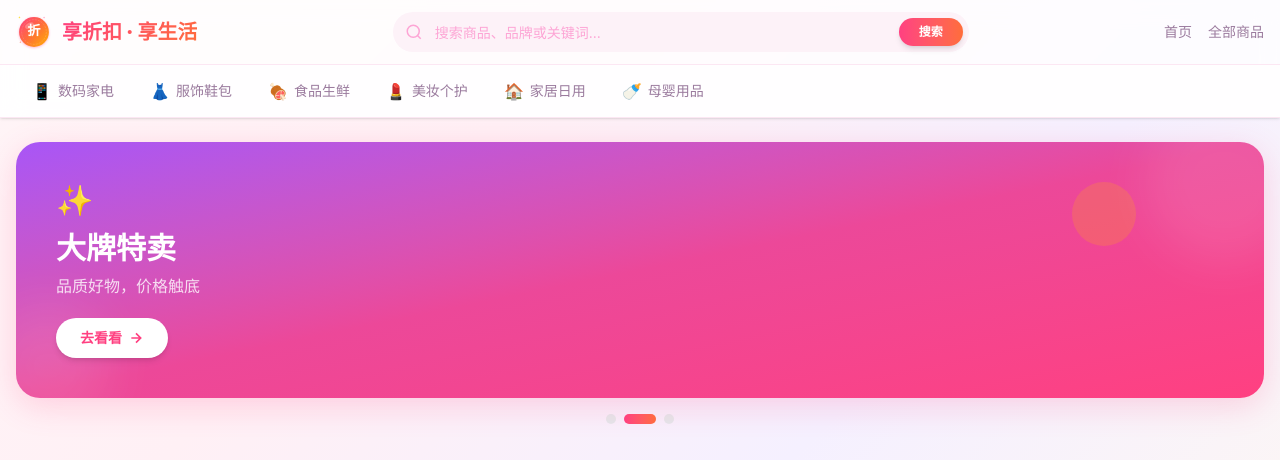
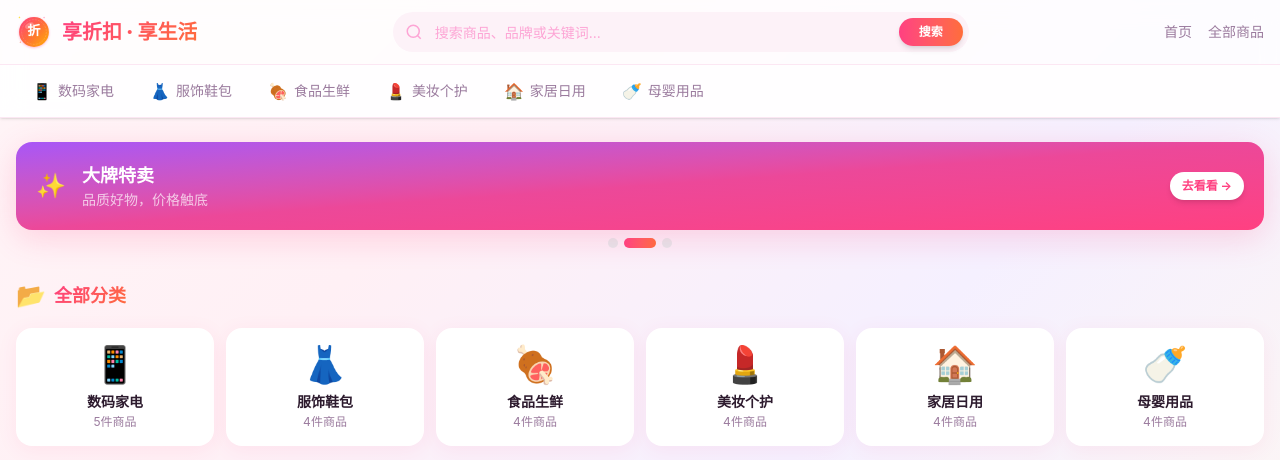
Before and after one commit to sunkirin/shopping-guide, a React (Vite) app: page / in a window 1280 px wide. Shown: the top 460 px of the page. Built offline with nearby package versions, Linux system fonts and the light colour scheme; no server answers.

Commit message:
style: 缩小HeroBanner横幅，改为横向紧凑布局

```diff
--- a/src/components/home/HeroBanner.tsx
+++ b/src/components/home/HeroBanner.tsx
@@ -41,32 +41,26 @@ export default function HeroBanner() {
     <div className="relative mb-8">
       <div
         key={current}
-        className={`animate-pop bg-gradient-to-br ${banner.gradient} rounded-3xl p-6 sm:p-10 text-white overflow-hidden relative min-h-[180px] shadow-lg`}
+        className={`animate-pop bg-gradient-to-br ${banner.gradient} rounded-2xl p-3 sm:p-5 text-white overflow-hidden relative shadow-lg`}
         style={{ boxShadow: '0 8px 32px rgba(255,64,129,0.2)' }}
       >
-        {/* Decorative blobs */}
-        <div className="absolute -top-10 -right-10 w-40 h-40 bg-white/10 rounded-full blur-xl" />
-        <div className="absolute -bottom-8 -left-8 w-32 h-32 bg-white/10 rounded-full blur-xl" />
-        <div className="absolute top-10 right-32 w-16 h-16 bg-yellow/20 rounded-full" />
-
-        <div className="relative z-10">
-          <span className="text-3xl mb-3 block">{banner.emoji}</span>
-          <h2 className="text-2xl sm:text-3xl font-black mb-2">{banner.title}</h2>
-          <p className="text-white/80 mb-5 text-sm sm:text-base">{banner.subtitle}</p>
+        <div className="relative z-10 flex items-center gap-4">
+          <span className="text-2xl">{banner.emoji}</span>
+          <div className="flex-1 min-w-0">
+            <h2 className="text-base sm:text-lg font-black">{banner.title}</h2>
+            <p className="text-white/70 text-xs sm:text-sm">{banner.subtitle}</p>
+          </div>
           <Link
             to={`/product/${banner.productId}`}
-            className="inline-flex items-center gap-1.5 bg-white text-[#FF4081] font-bold px-6 py-2.5 rounded-full hover:scale-105 transition-transform text-sm shadow-md"
+            className="shrink-0 inline-flex items-center gap-1 bg-white text-[#FF4081] font-bold px-3 py-1.5 rounded-full hover:scale-105 transition-transform text-xs shadow-md"
           >
-            去看看
-            <svg width="16" height="16" viewBox="0 0 24 24" fill="none" stroke="currentColor" strokeWidth="2.5">
-              <path d="M5 12h14M12 5l7 7-7 7"/>
-            </svg>
+            去看看 →
           </Link>
         </div>
       </div>
 
       {/* Dots */}
-      <div className="flex justify-center gap-2 mt-4">
+      <div className="flex justify-center gap-1.5 mt-2">
         {banners.map((_, i) => (
           <button
             key={i}
```
